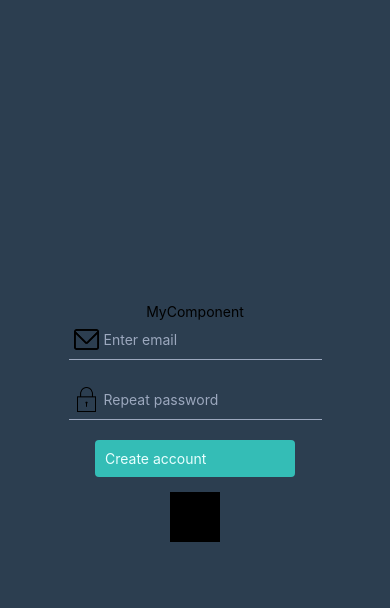
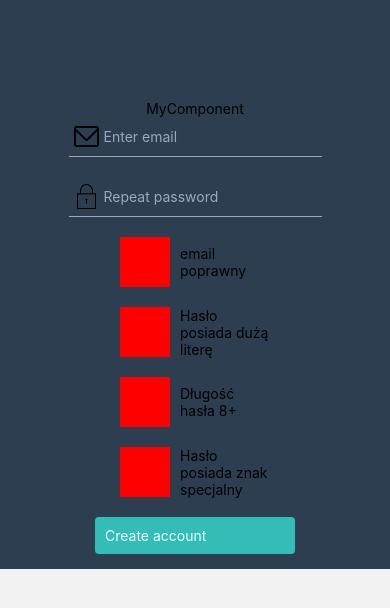
Before and after one commit to MrTurtlev2/MovieCourseApp, a React Native app: screen /RegisterScreen in a window 390 px wide. Shown: the top 608 px of the page. Built offline with nearby package versions, Linux system fonts and the light colour scheme.

Commit message:
create account validators

```diff
--- a/regex/Regex.js
+++ b/regex/Regex.js
@@ -1,5 +1,13 @@
-export const validEmail = /^[\w-\.]+@([\w-]+\.)+[\w-]{2,4}$/; //działa
+export const isValidEmail = /^[\w-\.]+@([\w-]+\.)+[\w-]{2,4}$/; //działa
 
 export const hasBigLetter = /^(?=.*[A-Z])/; //działa
 
 export const hasSpecialLetters = /^(?=.*[!@#$%?^&*;<>()_+":])/; //działa
+
+export const testRegexValue = (regexCondition, valueToCheck) => {
+    if (regexCondition.test(valueToCheck)) {
+        return true;
+    } else {
+        return false;
+    }
+};
--- a/src/components/common/Validator.js
+++ b/src/components/common/Validator.js
@@ -1,10 +1,11 @@
 import React from 'react';
 import {View, Text, StyleSheet} from 'react-native';
 
-const Validator = ({isValid}) => {
+const Validator = ({isValid, text}) => {
     return (
-        <View style={{backgroundColor: isValid ? 'red' : 'black'}}>
-            <View style={styles.container} />
+        <View style={styles.container}>
+            <View style={isValid ? styles.valid : styles.invalid} />
+            <Text style={styles.textStyle}>{text}</Text>
         </View>
     );
 };
@@ -13,6 +14,23 @@ export default Validator;
 const styles = StyleSheet.create({
     container: {
         height: 50,
+        width: 150,
+        display: 'flex',
+        flexDirection: 'row',
+        alignItems: 'center',
+        marginBottom: 20,
+    },
+    valid: {
+        height: 50,
         width: 50,
+        backgroundColor: '#000',
+    },
+    invalid: {
+        height: 50,
+        width: 50,
+        backgroundColor: '#FF0000',
+    },
+    textStyle: {
+        marginLeft: 10,
     },
 });
--- a/src/components/screens/RegisterScreen.js
+++ b/src/components/screens/RegisterScreen.js
@@ -1,24 +1,20 @@
 import React, {useState} from 'react';
 import {StyleSheet, View, Text} from 'react-native';
-import KeyboardAvoidingView from 'react-native/Libraries/Components/Keyboard/KeyboardAvoidingView';
 import CustomButton from '../common/CustomButton';
 import {autenthication} from '../../../firebase/firebase-config';
-import {
-    createUserWithEmailAndPassword,
-    signInWithEmailAndPassword,
-    signOut,
-} from 'firebase/auth';
+import {createUserWithEmailAndPassword} from 'firebase/auth';
 import {
     hasBigLetter,
-    validPassword,
-    validEmail,
+    isValidEmail,
     hasSpecialLetters,
+    testRegexValue,
 } from '../../../regex/Regex';
 import Validator from '../common/Validator';
 import CustomInput from '../common/CustomInput';
 import {useNavigation} from '@react-navigation/native';
 import letterIcon from '../../assets/icons/letter.png';
 import lockerIcon from '../../assets/icons/locker.png';
+import {ScrollView} from 'react-native';
 
 const RegisterScreen = () => {
     const navigation = useNavigation();
@@ -33,19 +29,13 @@ const RegisterScreen = () => {
                 navigation.navigate('LoginScreen');
             })
             .catch(event => console.log(event));
-        // navigation.navigate('LoginScreen');
     };
 
-    const testing = () => {
-        if (hasSpecialLetters.test(password)) {
-            console.log('jest super');
-            return true;
-        } else {
-            console.log('nie super :(');
-            return false;
-        }
-    };
     return (
+        <ScrollView
+            contentContainerStyle={styles.contentContainer}
+            showsVerticalScrollIndicator={false}
+            endFillColor="#2c3e50">
             <View style={styles.container}>
                 <Text>MyComponent</Text>
 
@@ -68,10 +58,26 @@ const RegisterScreen = () => {
                     onChangeText={text => setPassword(text)}
                 />
 
-            <CustomButton btnText="Create account" onPress={testing} />
+                <Validator
+                    text="email poprawny"
+                    isValid={testRegexValue(isValidEmail, email)}
+                />
+                <Validator
+                    text="Hasło posiada dużą literę"
+                    isValid={testRegexValue(hasBigLetter, password)}
+                />
+                <Validator
+                    text="Długość hasła 8+"
+                    isValid={password.length > 8 ? true : false}
+                />
+                <Validator
+                    text="Hasło posiada znak specjalny"
+                    isValid={testRegexValue(hasSpecialLetters, password)}
+                />
 
-            <Validator isValid={testing()} />
+                <CustomButton btnText="Create account" onPress={createUser} />
             </View>
+        </ScrollView>
     );
 };
 
@@ -84,4 +90,5 @@ const styles = StyleSheet.create({
         alignItems: 'center',
         backgroundColor: '#2c3e50',
     },
+    contentContainer: {paddingTop: 100, backgroundColor: '#2c3e50'},
 });
```
Also changed, not shown: src/components/screens/Currency.js (added). Lines whose indentation alone changed are shown as unchanged.
